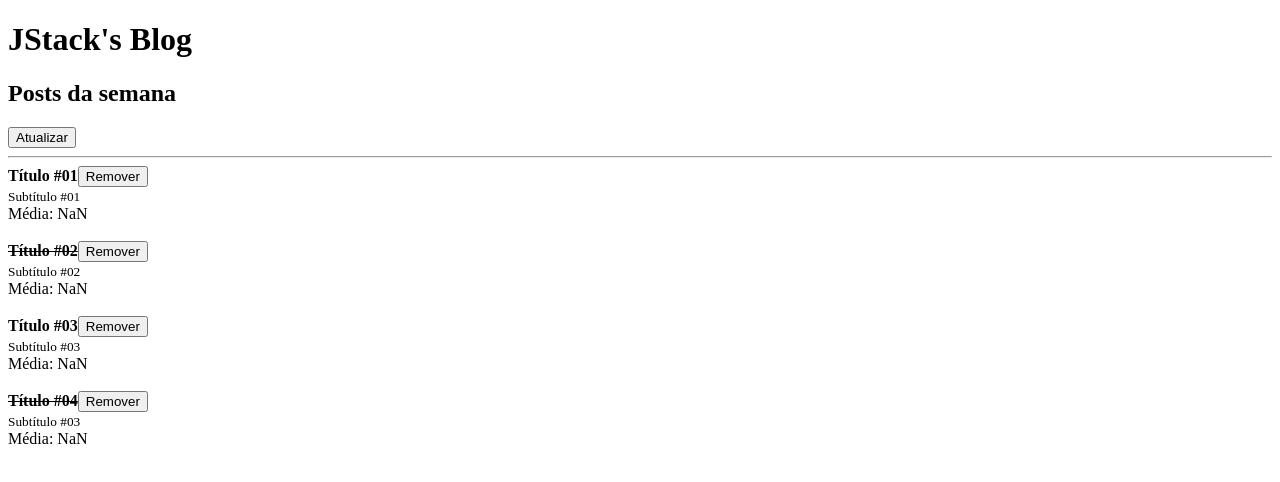
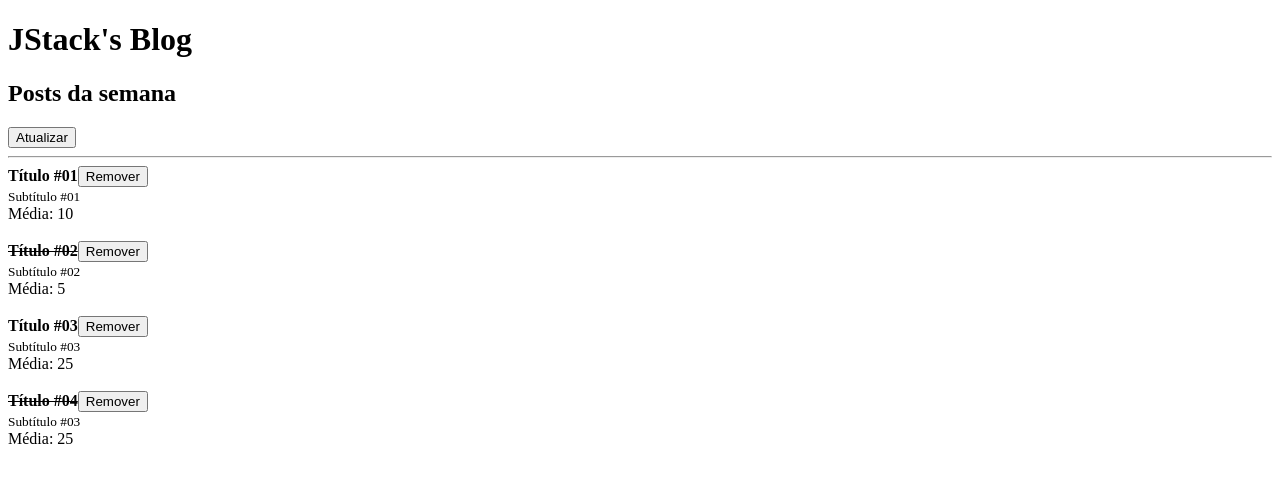
Before and after one commit to renatojfsantos/JStack-react-fundamentos, a React app: page / in a window 1280 px wide. Shown: the top 482 px of the page. Built offline with nearby package versions, Linux system fonts and the light colour scheme; the HTML template or start-up script is replaced by a standard one.

Commit message:
fix: conditional render

```diff
--- a/src/Post.js
+++ b/src/Post.js
@@ -15,7 +15,7 @@ export default function Post(props) {
         <br />
         <small>{props.post.subtitle}</small>
         <br />
-        Média: {props.likes / 2}
+        Média: {props.post.likes / 2}
       </article>
       <br />
     </>
```
